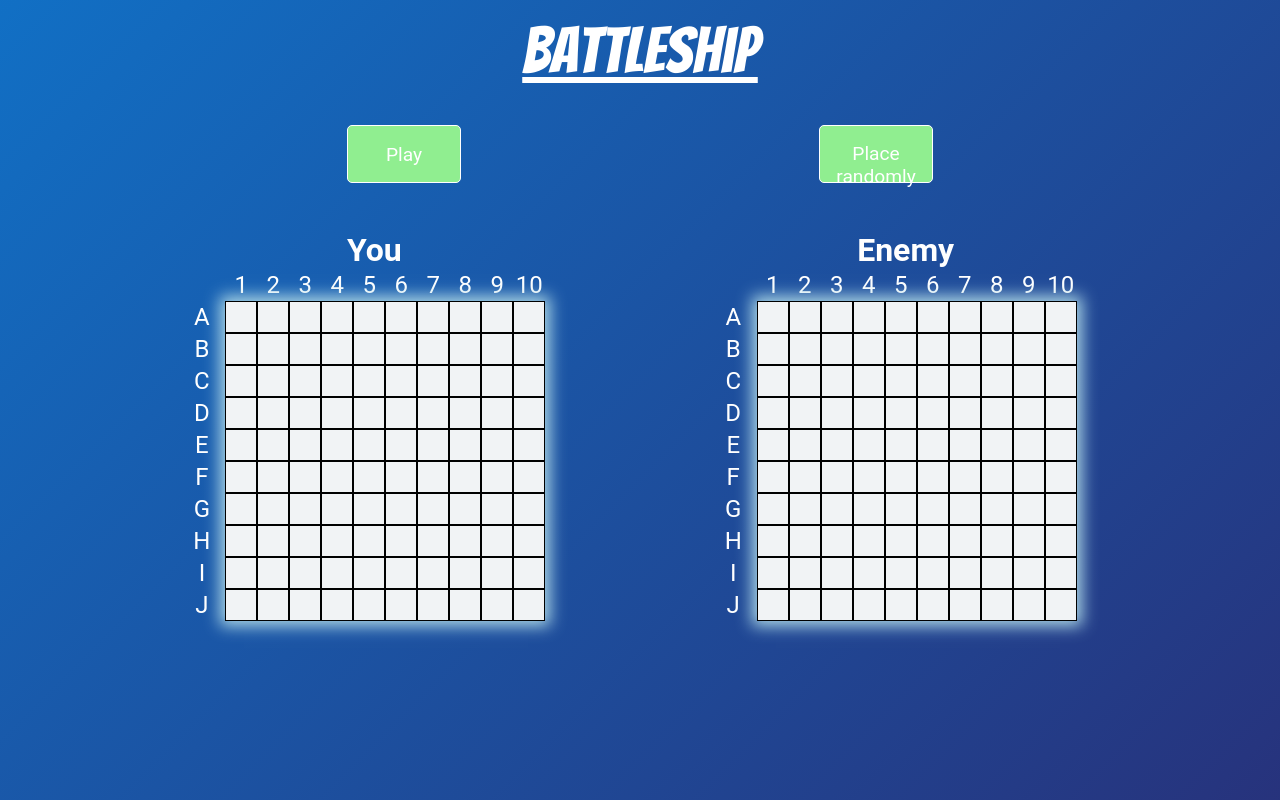
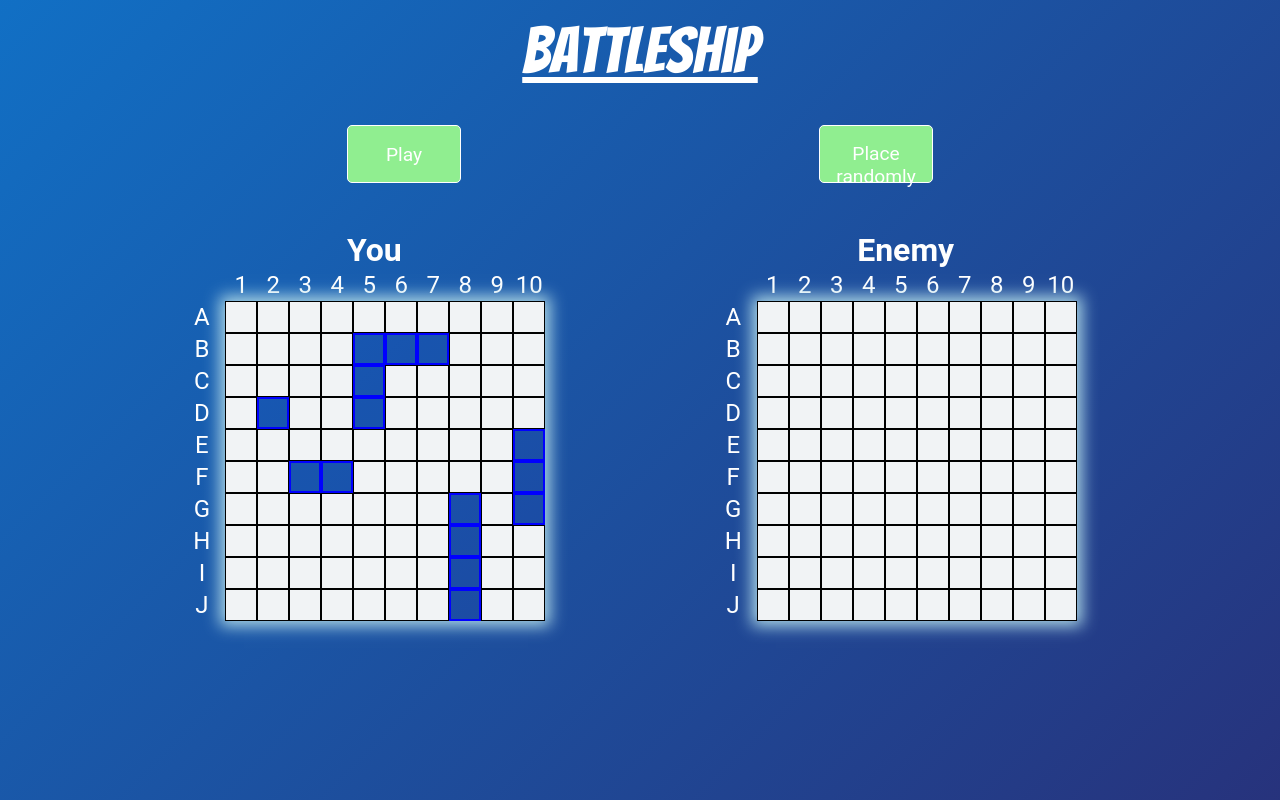
Before and after one commit to Haksa6/battleship, a React app: page / in a window 1280 px wide. Built offline with nearby package versions, Linux system fonts and the light colour scheme; a web font is replaced by a local one.

Commit message:
ships on the board

```diff
--- a/src/components/OwnBoard.jsx
+++ b/src/components/OwnBoard.jsx
@@ -1,13 +1,19 @@
-import React from 'react';
+import React, { useEffect } from 'react';
 
 import Cell from './Cell';
+import Ship from './Ship';
 
 const OwnBoard = ({ board, ships }) => {
   // Render cells into the board
+
   let boardCells = [];
   for (const i in board) {
     for (const j in board) {
-      boardCells.push(<Cell key={`${i}${j}`} />);
+      if (board[i][j] === 'Ship') {
+        boardCells.push(<Ship key={`${i}${j}`} />);
+      } else {
+        boardCells.push(<Cell key={`${i}${j}`} />);
+      }
     }
   }
 
@@ -39,7 +45,10 @@ const OwnBoard = ({ board, ships }) => {
           <div className="game-container-playground-column-letters">I</div>
           <div className="game-container-playground-column-letters">J</div>
         </div>
-        <div className="game-container-playground-game">{boardCells}</div>
+        <div className="game-container-playground-game">
+          {boardCells}
+          {}
+        </div>
       </div>
     </div>
   );
--- a/src/components/Ship.jsx
+++ b/src/components/Ship.jsx
@@ -1,5 +1,7 @@
 import React from 'react';
 
-const Ship = ({}) => {};
+const Ship = ({}) => {
+  return <div className="game-container-playground-game-cell-ship"></div>;
+};
 
 export default Ship;
--- a/src/sass/_gameboard.scss
+++ b/src/sass/_gameboard.scss
@@ -125,8 +125,8 @@
           background-color: #f84e4e;
         }
         &-ship {
-          cursor: crosshair;
-          background: blue;
+          border: 2px solid #00f;
+          background: rgba(0, 0, 255, 0.05);
         }
       }
     }
```
